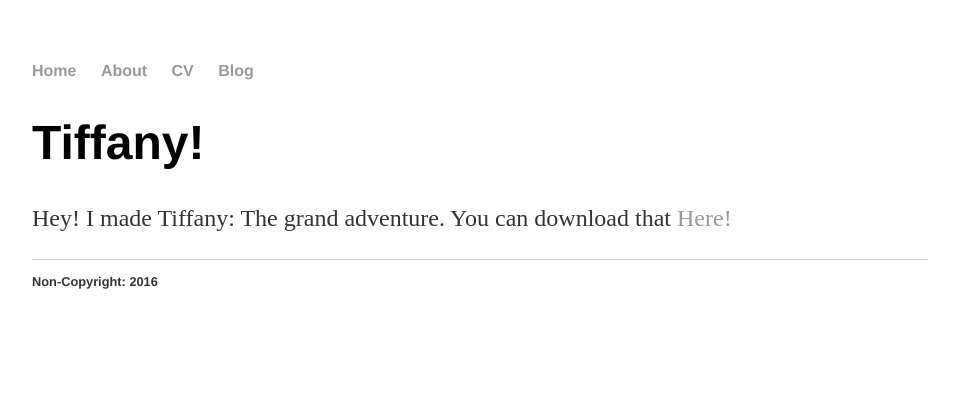
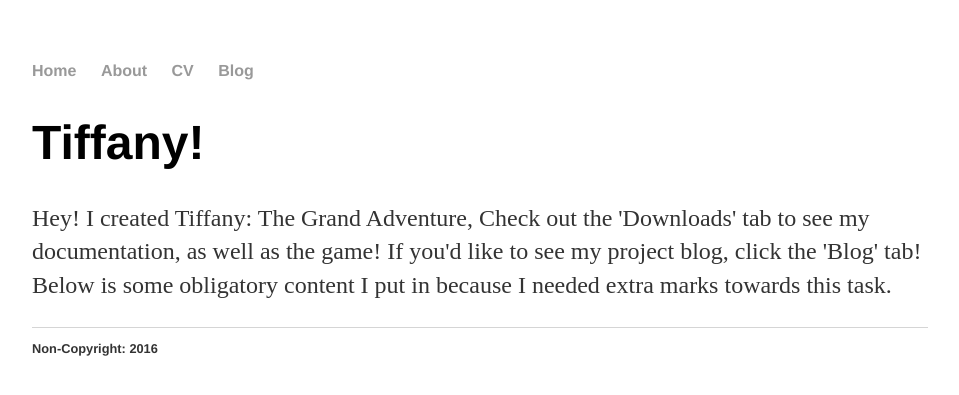
Before and after one commit to Kpaiy/submana.github.io, a Jekyll site: the page built from index.html, in a window 1280 px wide. Shown: the top 395 px of the page, without its empty margins (160-1119 px from the left). Built offline with Jekyll 4.4.1, drawn with Linux system fonts in a browser that asks for light colours.

Commit message:
Update index.html

```diff
--- a/index.html
+++ b/index.html
@@ -5,5 +5,5 @@ title: Tiffany
 
 		<div class="blurb">
 			<h1>Tiffany!</h1>
-			<p>Hey! I made Tiffany: The grand adventure. You can download that <a href="https://github.com/SubMana/Tiffany/releases">Here!</a>
+			<p>Hey! I created Tiffany: The Grand Adventure, Check out the 'Downloads' tab to see my documentation, as well as the game! If you'd like to see my project blog, click the 'Blog' tab! Below is some obligatory content I put in because I needed extra marks towards this task.</a>
 		</div>
```
